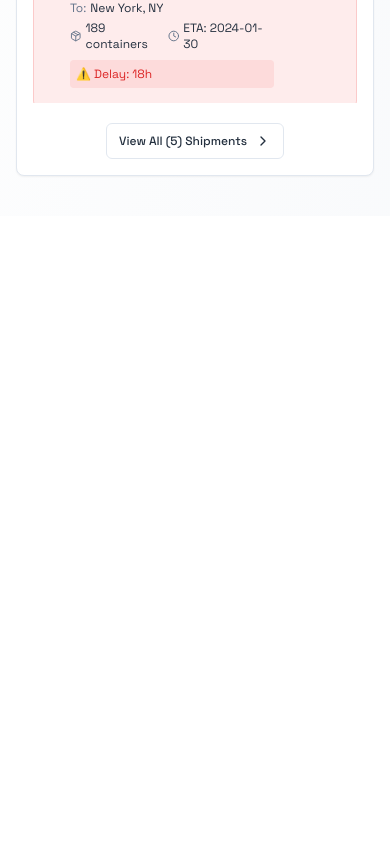
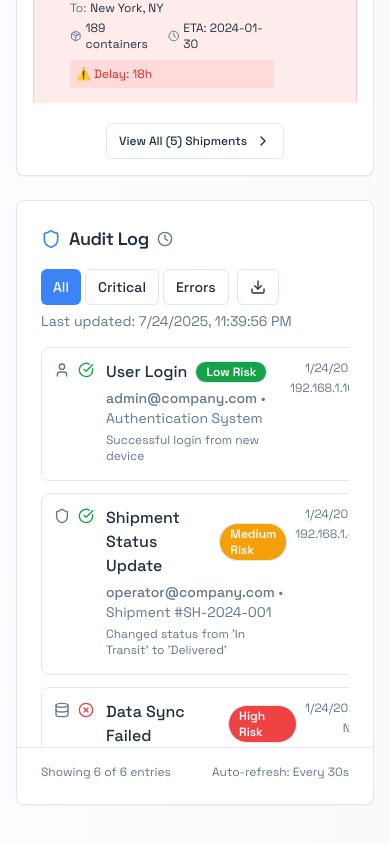
Before and after one commit to iamakchavan/core-vision, a React (Vite) app: page / in a window 390 px wide. Shown: the part 6779-7623 px from the top of the page. Before the commit the page ends 6995 px from the top, so only its background shows below. Built offline with nearby package versions, Linux system fonts and the light colour scheme.

Commit message:
Add Audit Log feature
Added an Audit Log section to the dashboard. This feature displays a list of audit log entries, including timestamps and descriptions of actions. It also includes a mechanism to fetch and display integration statuses.

```diff
--- /dev/null
+++ b/src/components/dashboard/AuditLog.tsx
@@ -0,0 +1,285 @@
+import { Card, CardContent, CardHeader, CardTitle } from "@/components/ui/card";
+import { Badge } from "@/components/ui/badge";
+import { Button } from "@/components/ui/button";
+import { ScrollArea } from "@/components/ui/scroll-area";
+import { Tooltip, TooltipContent, TooltipTrigger } from "@/components/ui/tooltip";
+import {
+  Shield,
+  User,
+  Database,
+  Settings,
+  AlertTriangle,
+  CheckCircle,
+  XCircle,
+  Clock,
+  Filter,
+  Download
+} from "lucide-react";
+import { useState } from "react";
+
+interface AuditLogEntry {
+  id: string;
+  timestamp: string;
+  user: string;
+  action: string;
+  resource: string;
+  details: string;
+  severity: 'low' | 'medium' | 'high' | 'critical';
+  status: 'success' | 'warning' | 'error';
+  ipAddress: string;
+  userAgent?: string;
+}
+
+const mockAuditData: AuditLogEntry[] = [
+  {
+    id: "1",
+    timestamp: "2024-01-24T10:30:15Z",
+    user: "admin@company.com",
+    action: "User Login",
+    resource: "Authentication System",
+    details: "Successful login from new device",
+    severity: "low",
+    status: "success",
+    ipAddress: "192.168.1.100"
+  },
+  {
+    id: "2",
+    timestamp: "2024-01-24T10:25:30Z",
+    user: "operator@company.com",
+    action: "Shipment Status Update",
+    resource: "Shipment #SH-2024-001",
+    details: "Changed status from 'In Transit' to 'Delivered'",
+    severity: "medium",
+    status: "success",
+    ipAddress: "192.168.1.45"
+  },
+  {
+    id: "3",
+    timestamp: "2024-01-24T10:20:45Z",
+    user: "system",
+    action: "Data Sync Failed",
+    resource: "Port Integration API",
+    details: "Connection timeout to Hamburg port system",
+    severity: "high",
+    status: "error",
+    ipAddress: "N/A"
+  },
+  {
+    id: "4",
+    timestamp: "2024-01-24T10:15:12Z",
+    user: "supervisor@company.com",
+    action: "Configuration Change",
+    resource: "AI Agent Settings",
+    details: "Updated risk threshold parameters",
+    severity: "medium",
+    status: "success",
+    ipAddress: "192.168.1.78"
+  },
+  {
+    id: "5",
+    timestamp: "2024-01-24T10:10:00Z",
+    user: "unknown",
+    action: "Failed Login Attempt",
+    resource: "Authentication System",
+    details: "Multiple failed login attempts detected",
+    severity: "critical",
+    status: "error",
+    ipAddress: "203.0.113.42"
+  },
+  {
+    id: "6",
+    timestamp: "2024-01-24T10:05:33Z",
+    user: "admin@company.com",
+    action: "Database Backup",
+    resource: "Primary Database",
+    details: "Scheduled backup completed successfully",
+    severity: "low",
+    status: "success",
+    ipAddress: "192.168.1.100"
+  }
+];
+
+const severityConfig = {
+  low: {
+    color: "bg-success text-success-foreground",
+    icon: CheckCircle,
+    label: "Low Risk"
+  },
+  medium: {
+    color: "bg-warning text-warning-foreground",
+    icon: AlertTriangle,
+    label: "Medium Risk"
+  },
+  high: {
+    color: "bg-destructive text-destructive-foreground",
+    icon: XCircle,
+    label: "High Risk"
+  },
+  critical: {
+    color: "bg-destructive text-destructive-foreground animate-pulse",
+    icon: XCircle,
+    label: "Critical Risk"
+  }
+};
+
+const statusConfig = {
+  success: { color: "text-success", icon: CheckCircle },
+  warning: { color: "text-warning", icon: AlertTriangle },
+  error: { color: "text-destructive", icon: XCircle }
+};
+
+const getActionIcon = (action: string) => {
+  if (action.includes("Login")) return User;
+  if (action.includes("Database") || action.includes("Data")) return Database;
+  if (action.includes("Configuration") || action.includes("Settings")) return Settings;
+  return Shield;
+};
+
+const AuditLog = () => {
+  const [filter, setFilter] = useState<string>("all");
+  const [timeRange, setTimeRange] = useState<string>("24h");
+
+  const filteredData = mockAuditData.filter(entry => {
+    if (filter === "all") return true;
+    return entry.severity === filter || entry.status === filter;
+  });
+
+  const formatTimestamp = (timestamp: string) => {
+    const date = new Date(timestamp);
+    const now = new Date();
+    const diffMs = now.getTime() - date.getTime();
+    const diffMins = Math.floor(diffMs / 60000);
+
+    if (diffMins < 60) {
+      return `${diffMins}m ago`;
+    } else if (diffMins < 1440) {
+      return `${Math.floor(diffMins / 60)}h ago`;
+    } else {
+      return date.toLocaleDateString();
+    }
+  };
+
+  return (
+    <Card className="card-maritime">
+      <CardHeader className="pb-4">
+        <div className="flex flex-col sm:flex-row sm:items-center sm:justify-between gap-4">
+          <div className="flex items-center gap-2">
+            <Shield className="h-5 w-5 text-primary" />
+            <CardTitle className="text-lg font-semibold">Audit Log</CardTitle>
+            <Tooltip>
+              <TooltipTrigger>
+                <Clock className="h-4 w-4 text-muted-foreground" />
+              </TooltipTrigger>
+              <TooltipContent>
+                <p>Real-time system activity tracking</p>
+              </TooltipContent>
+            </Tooltip>
+          </div>
+
+          <div className="flex items-center gap-2">
+            <div className="flex gap-1">
+              <Button
+                variant={filter === "all" ? "default" : "outline"}
+                size="sm"
+                onClick={() => setFilter("all")}
+              >
+                All
+              </Button>
+              <Button
+                variant={filter === "critical" ? "default" : "outline"}
+                size="sm"
+                onClick={() => setFilter("critical")}
+              >
+                Critical
+              </Button>
+              <Button
+                variant={filter === "error" ? "default" : "outline"}
+                size="sm"
+                onClick={() => setFilter("error")}
+              >
+                Errors
+              </Button>
+            </div>
+
+            <Tooltip>
+              <TooltipTrigger asChild>
+                <Button variant="outline" size="sm">
+                  <Download className="h-4 w-4" />
+                </Button>
+              </TooltipTrigger>
+              <TooltipContent>
+                <p>Export audit log</p>
+              </TooltipContent>
+            </Tooltip>
+          </div>
+        </div>
+
+        <div className="text-sm text-muted-foreground">
+          Last updated: {new Date().toLocaleString()}
+        </div>
+      </CardHeader>
+
+      <CardContent className="px-0">
+        <ScrollArea className="h-[400px] px-6">
+          <div className="space-y-3">
+            {filteredData.map((entry) => {
+              const SeverityIcon = severityConfig[entry.severity].icon;
+              const StatusIcon = statusConfig[entry.status].icon;
+              const ActionIcon = getActionIcon(entry.action);
+
+              return (
+                <div
+                  key={entry.id}
+                  className="flex items-start gap-3 p-3 rounded-lg border bg-card hover:bg-accent/5 transition-colors"
+                >
+                  <div className="flex items-center gap-2 mt-0.5">
+                    <ActionIcon className="h-4 w-4 text-muted-foreground" />
+                    <StatusIcon className={`h-4 w-4 ${statusConfig[entry.status].color}`} />
+                  </div>
+
+                  <div className="flex-1 min-w-0">
+                    <div className="flex items-start justify-between gap-2 mb-1">
+                      <div className="flex-1">
+                        <div className="flex items-center gap-2 mb-1">
+                          <span className="font-medium text-foreground">{entry.action}</span>
+                          <Badge
+                            variant="outline"
+                            className={`text-xs ${severityConfig[entry.severity].color}`}
+                          >
+                            {severityConfig[entry.severity].label}
+                          </Badge>
+                        </div>
+
+                        <div className="text-sm text-muted-foreground mb-1">
+                          <span className="font-medium">{entry.user}</span> • {entry.resource}
+                        </div>
+
+                        <div className="text-xs text-muted-foreground">
+                          {entry.details}
+                        </div>
+                      </div>
+
+                      <div className="text-right text-xs text-muted-foreground whitespace-nowrap">
+                        <div>{formatTimestamp(entry.timestamp)}</div>
+                        <div className="mt-1">{entry.ipAddress}</div>
+                      </div>
+                    </div>
+                  </div>
+                </div>
+              );
+            })}
+          </div>
+        </ScrollArea>
+
+        <div className="px-6 pt-4 border-t">
+          <div className="flex items-center justify-between text-xs text-muted-foreground">
+            <span>Showing {filteredData.length} of {mockAuditData.length} entries</span>
+            <span>Auto-refresh: Every 30s</span>
+          </div>
+        </div>
+      </CardContent>
+    </Card>
+  );
+};
+
+export default AuditLog;
--- a/src/pages/Index.tsx
+++ b/src/pages/Index.tsx
@@ -9,6 +9,7 @@ import AnalyticsDashboard from "@/components/dashboard/AnalyticsDashboard";
 import RealTimeAlerts from "@/components/dashboard/RealTimeAlerts";
 import AINetworkVisualization from "@/components/dashboard/AINetworkVisualization";
 import ShipmentsTracking from "@/components/dashboard/ShipmentsTracking";
+import AuditLog from "@/components/dashboard/AuditLog";
 import { AISimulationProvider } from "@/contexts/AISimulationContext";
 
 const Index = () => {
@@ -63,6 +64,11 @@ const Index = () => {
         <div id="shipments-section" className="mb-6 lg:mb-8">
           <ShipmentsTracking />
         </div>
+
+        {/* Audit Log */}
+        <div id="audit-section" className="mb-6 lg:mb-8">
+          <AuditLog />
+        </div>
       </div>
     </div>
     </AISimulationProvider>
```
